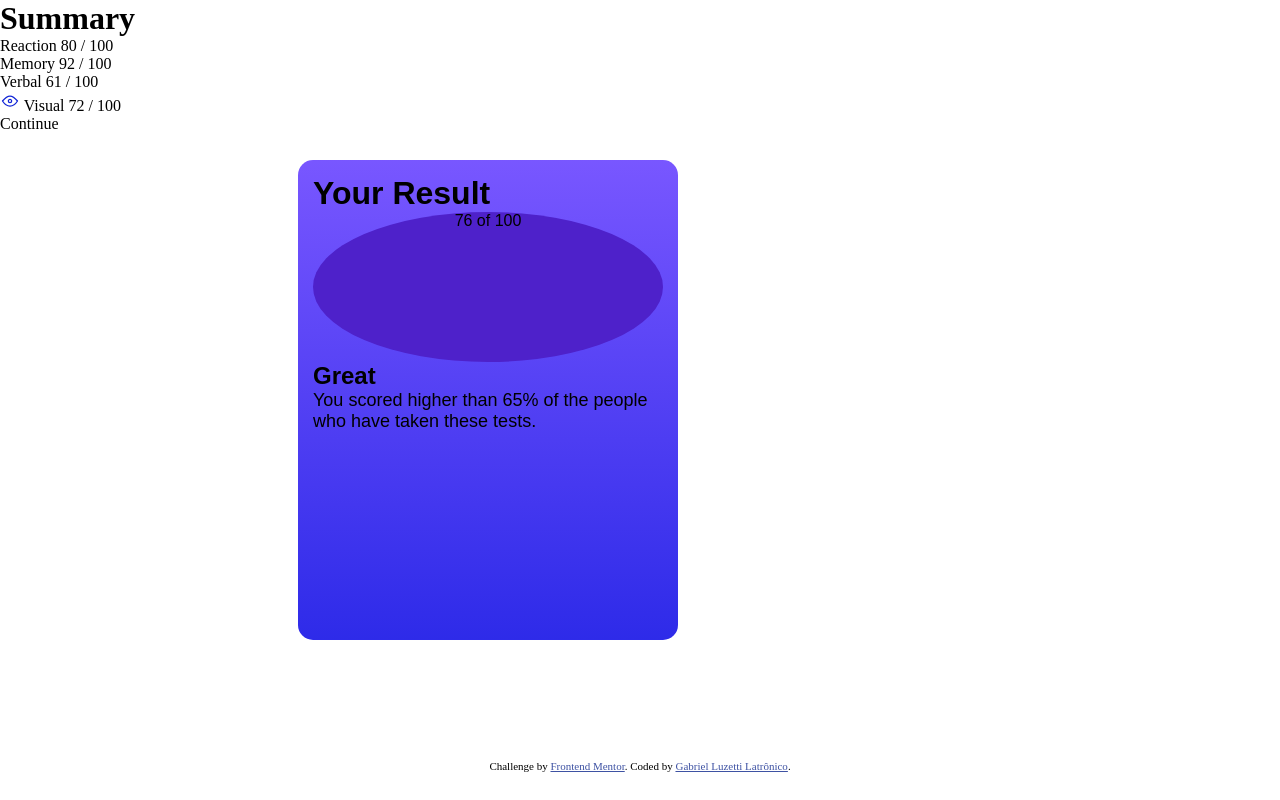
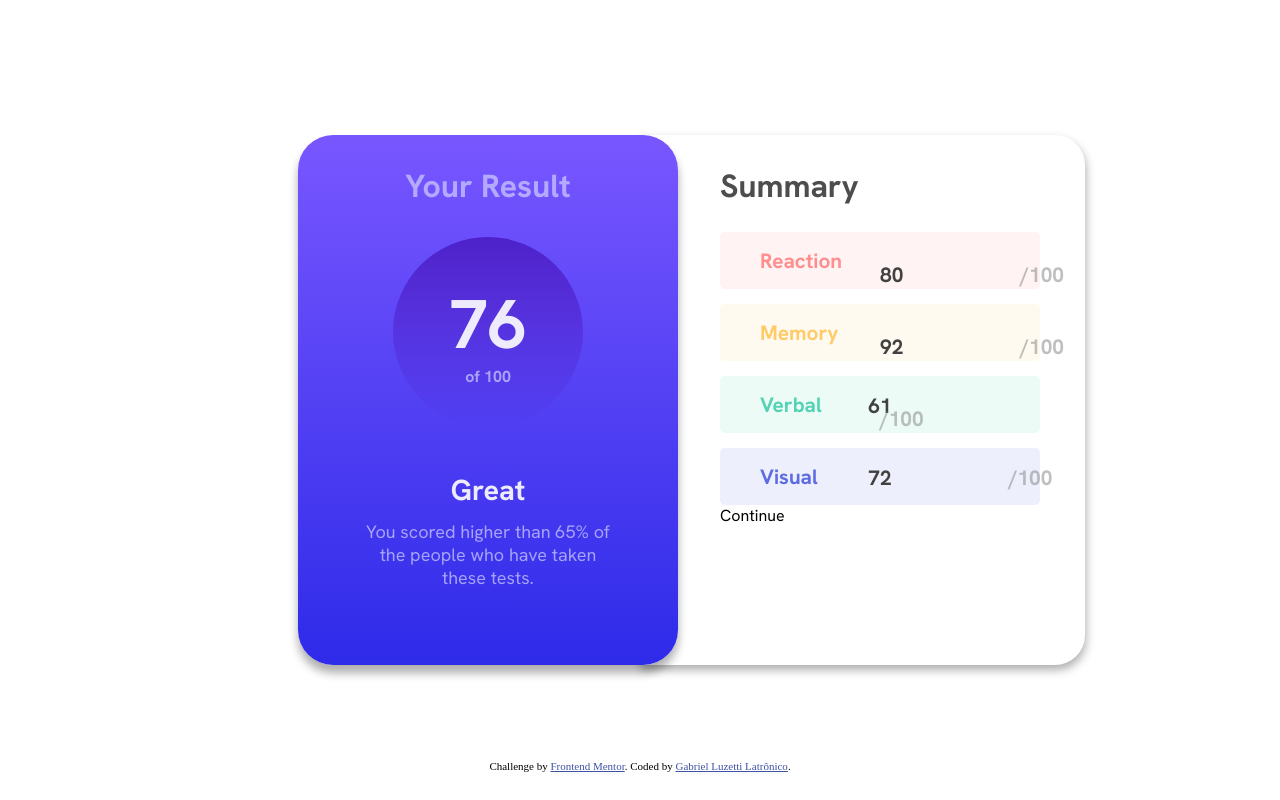
Before and after one commit to gabrielluzetti/Projeto-Summary, a plain HTML site: page index.html in a window 1280 px wide. Drawn offline with Linux system fonts and the light colour scheme.

Commit message:
projeto iniciado

```diff
--- a/index.html
+++ b/index.html
@@ -12,36 +12,37 @@
   <div id="result">
     <h1>Your Result</h1>
     <div id="circle">
-      76
-      of 100
+      <div id="p">76</div>
+      <div id="of">of 100</div>
     </div>
+    <div id="rodape">
       <h2>Great</h2>
       <p>You scored higher than 65% of the people who have taken these tests.</p>
     </div>
-
-  <h1>Summary</h1>
-
-  <div id="reaction">
-    Reaction
-    80 / 100
   </div>
 
-  <div id="memory">
+  <div id="summary">
+    <div>
+      <h1 id="t">Summary</h1>
+    </div>
+    <div class="model reaction">
+      Reaction
+      <div class="number">80 <div class="total">/100</div></div>
+    </div>
+    <div class="model memory">
       Memory
-    92 / 100
+      <div class="number">92 <div class="total">/100</div></div>
     </div>
-
-  <div id="verbal">
+    <div class="model verbal">
       Verbal
-    61 / 100
+      <div class="l1 number">61 <div class="l2 total">/100</div></div>
     </div>
-
-  <div id="visual">
-    <img src="assets/images/icon-visual.svg" alt="icon-visual"> Visual
-    72 / 100
+    <div class="model visual">
+      Visual
+      <div class="l1 number">72 <div class="ll total">/100</div></div>
     </div>
-
     Continue
+  </div>
 
   <div class="attribution">
     Challenge by <a href="https://www.frontendmentor.io?ref=challenge" target="_blank">Frontend Mentor</a>.
--- a/style.css
+++ b/style.css
@@ -3,6 +3,11 @@
 * {
     padding: 0px;
     margin: 0px;
+}
+
+@font-face {
+    font-family: 'Hanken';
+    src: url(assets/fonts/HankenGrotesk-VariableFont_wght.ttf) format(truetype);
 }
 
 :root {
@@ -15,31 +20,170 @@
 
     --cor3: hsla(256, 72%, 46%, 1);
     --cor4: hsla(241, 72%, 46%, 0);
+
+    --cor5: hsl(224, 30%, 27%);
+    --cor6: hsl(241, 100%, 89%);
+
+    --hanken: 'Hanken'
 }
 
 div#result {
     background-image: linear-gradient(to bottom, var(--cor1), var(--cor2));
-    font-family: Arial, Helvetica, sans-serif;
+    font-family: var(--hanken);
     width: 350px;
-    height: 450px;
-    border-radius: 15px;
+    height: 500px;
+    border-radius: 35px;
     padding: 15px;
+    text-align: center;
 
     position: absolute;
     top: 50%;
     left: 50%;
     transform: translate(-90%, -50%);
+
+    color: hsla(241, 100%, 89%, 0.753);
+    z-index: 2;
+
+    box-shadow: 0px 8px 10px rgba(0, 0, 0, 0.320);
 }
 
 div#circle {
-    background-color: var(--cor3);
-    border-radius: 100%;
+    background-image: linear-gradient(to bottom, var(--cor3), var(--cor4));
+    border-radius: 50%;
     text-align: center;
+    vertical-align: middle;
+    font-weight: 700;
 
-    height: 150px;
+    width: 190px;
+    height: 190px;
+    margin: auto;
+    margin-top: 30px;
+
+}
+
+div#rodape {
+    position: absolute;
+    top: 50%;
+    left: 50%;
+
+    transform: translate(-50%, 60%);
+    width: 260px;
+
+}
+
+div#p {
+    font-size: 4.3em;
+    color: rgba(255, 255, 255, 0.900);
+
+    position: absolute;
+    top: 50%;
+    left: 50%;
+    transform: translate(-50%, -135%);
+}
+div#of {
+    position: absolute;
+    top: 50%;
+    left: 50%;
+    transform: translate(-50%, -160%);
+}
+
+h1 {
+    margin-top: 15px;
+}
+h1#t {
+    color: rgb(78, 76, 76);
+    margin-bottom: 25px;
+}
+h2 {
+    margin-top: 0px;
+    color: rgba(255, 255, 255, 0.900);
+    margin-bottom: 11px;
+    font-weight: 700;
+    font-family: var(--hanken);
+    font-size: 1.8em;
 }
 p {
     font-size: 18px;
+}
+
+div#summary {
+    z-index: 1;
+    background-color: white;
+    font-family: var(--hanken);
+    box-shadow: 1px 5px 10px rgba(0, 0, 0, 0.320);
+    padding: 15px;
+    padding-left: 80px;
+    width: 350px;
+    height: 500px;
+    border-radius: 0px 30px 30px 0px;
+
+    position: absolute;
+    top: 50%;
+    left: 50%;
+    transform: translate(0%, -50%);
+}
+
+div.model {
+    border-radius: 5px;
+    padding: 15px;
+    padding-left: 40px;
+    margin-top: 15px;
+    width: 265px;
+    font-size: 1.3em;
+    font-weight: 700;
+
+    position: relative;
+}
+
+div.reaction {
+    color: hsla(0, 100%, 67%, 0.650);
+    background-color: hsla(0, 100%, 67%, 0.070);
+}
+div.memory {
+    color: hsla(39, 100%, 56%, 0.650);
+    background-color: hsla(39, 100%, 56%, 0.070);
+}
+div.verbal {
+    color: hsl(166, 100%, 37%, 0.650);
+    background-color: hsl(166, 100%, 37%, 0.070);
+}
+div.visual {
+    color: hsl(234, 85%, 45%, 0.650);
+    background-color: hsl(234, 85%, 45%, 0.070);
+}
+
+
+
+div.number {
+    color: rgb(66, 65, 65);
+    display: inline;
+    font-weight: 700;
+
+    position: absolute;
+    top: 50%;
+    left: 50%;
+
+}
+div.total {
+    color: rgba(128, 128, 128, 0.507);
+    display: inline;
+    font-weight: 700;
+
+    position: absolute;
+    top: 0%;
+    right: -690%;
+}
+div.l1 {
+    position: absolute;
+    top: 50%;
+    left: 50%;
+
+    transform: translate(-50%, -50%);
+}
+div.l2 {
+    position: absolute;
+    top: 50%;
+    left: 50%;
 }
 
 
```
Lines whose indentation alone changed are shown as unchanged.
